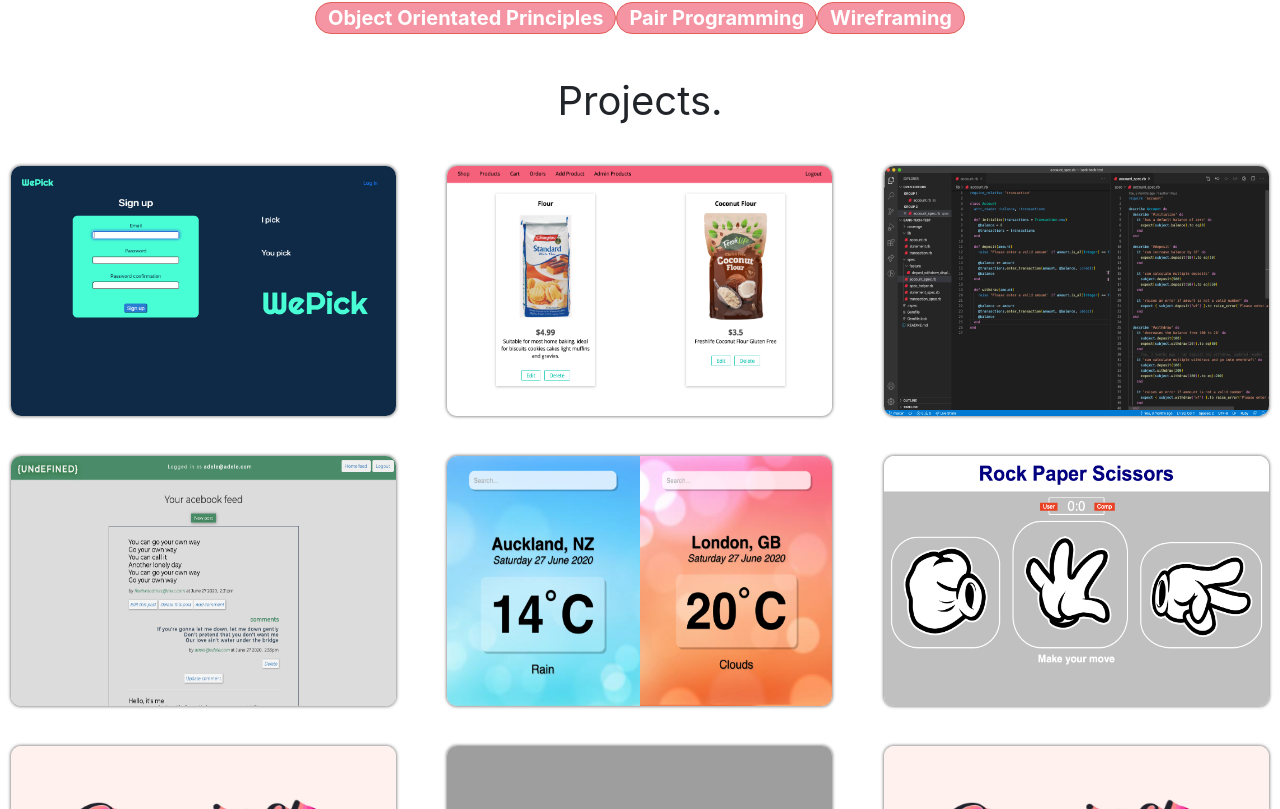
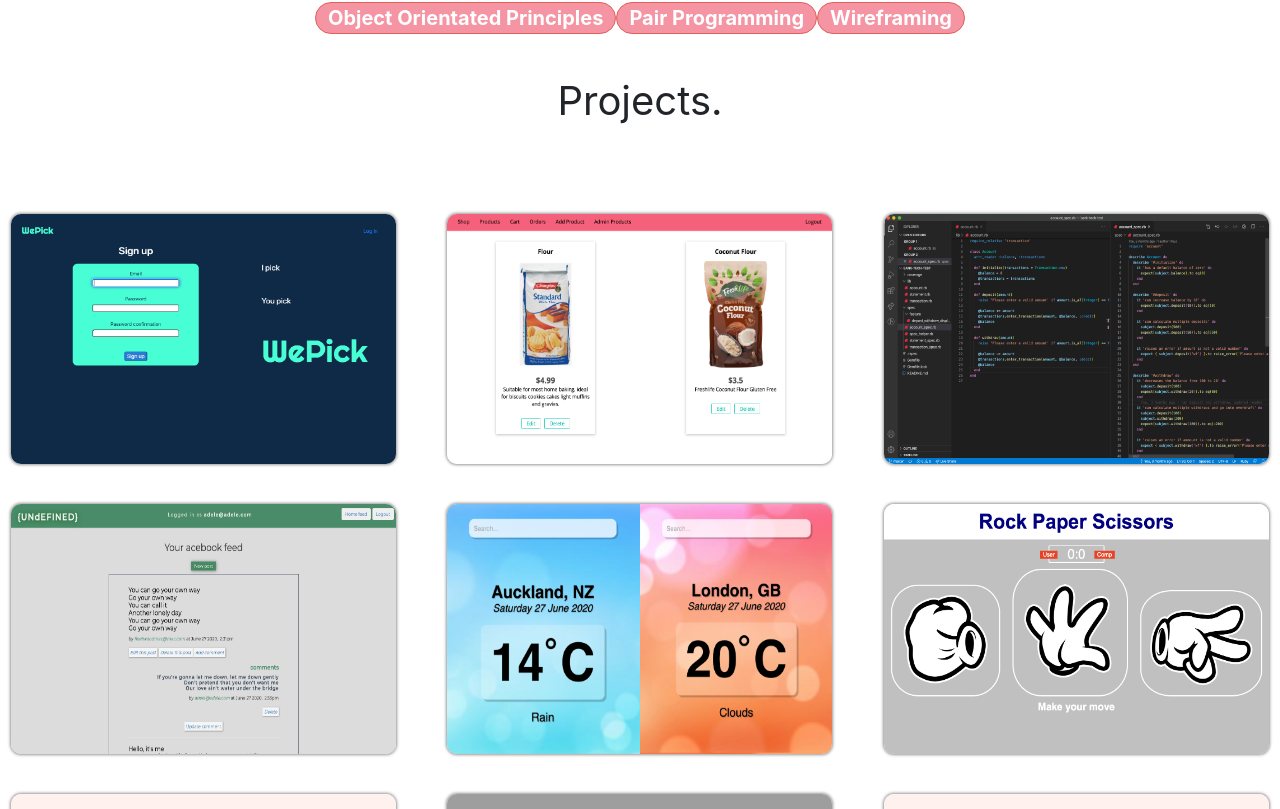
Before and after one commit to hansa-lallu/portfolio, a React (Create React App) app: page / in a window 1280 px wide. Shown: the part 751-1560 px from the top of the page. Built offline with nearby package versions, Linux system fonts and the light colour scheme; grey boxes are pictures that could not be loaded.

Commit message:
added margin padding below projects

```diff
--- a/src/components/Carousel.js
+++ b/src/components/Carousel.js
@@ -131,7 +131,7 @@ class Carousel extends React.Component {
     return(
       <div>
         <Header title={this.state.title}></Header>
-        <Row className="justify-content-around">
+        <Row className="justify-content-around my-5">
           {this.makeItems(this.state.items)}
         </Row>
       </div>
```
